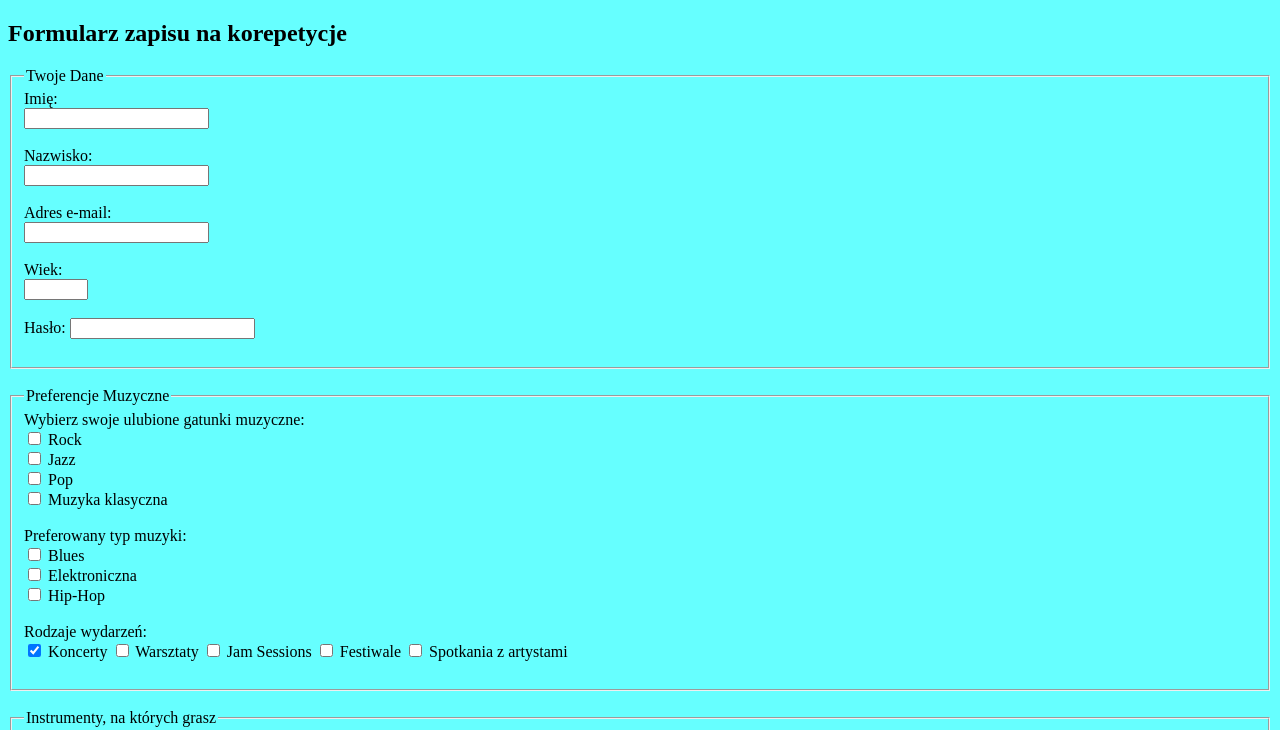
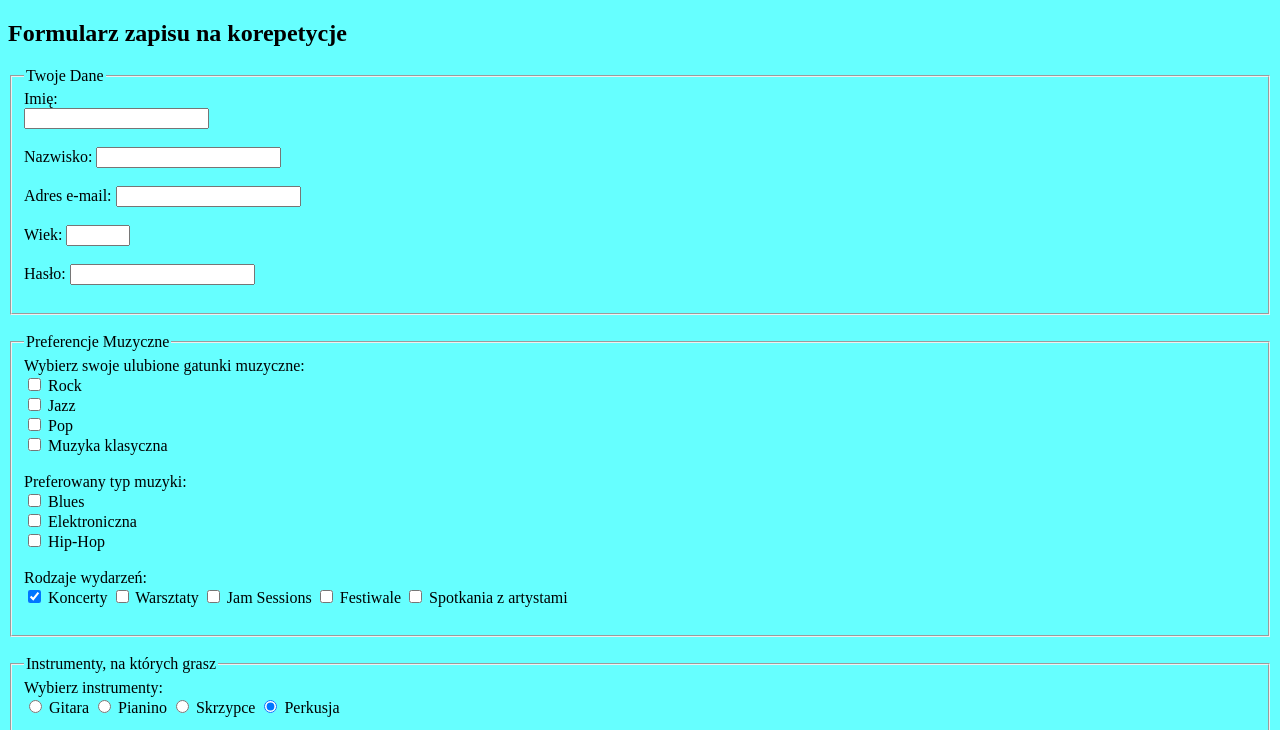
Before and after one commit to Borcik123/Micho, a plain HTML site: page formularz_Zawadzki.html in a window 1280 px wide. Shown: the top 730 px of the page. Drawn offline with Linux system fonts and the light colour scheme.

Commit message:
Update formularz_Zawadzki.html

```diff
--- a/formularz_Zawadzki.html
+++ b/formularz_Zawadzki.html
@@ -10,11 +10,11 @@
 
         <label for="imie">Imię:</label><br>
         <input type="text" id="imie" name="imie" maxlength="20" required><br><br>
-        <label for="nazwisko">Nazwisko:</label><br>
+        <label for="nazwisko">Nazwisko:</label>
         <input type="text" id="nazwisko" name="nazwisko" maxlength="20" required><br><br>
-        <label for="email">Adres e-mail:</label><br>
+        <label for="email">Adres e-mail:</label>
         <input type="email" id="email" name="email" maxlength="30" required><br><br>
-        <label for="wiek">Wiek:</label><br>
+        <label for="wiek">Wiek:</label>
         <input type="number" id="wiek" name="wiek" min="1" max="120"><br><br>
         <label for="haslo">Hasło:</label>
         <input type="password" id="haslo" name="haslo"><br><br>
```
